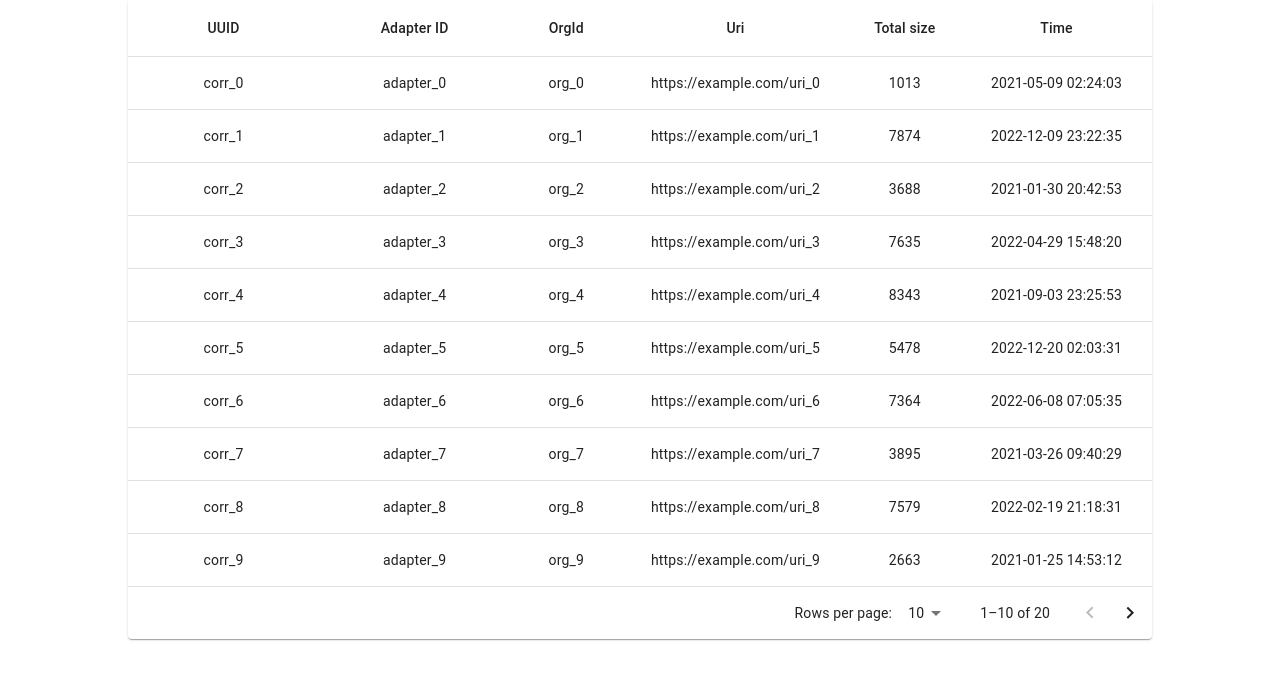
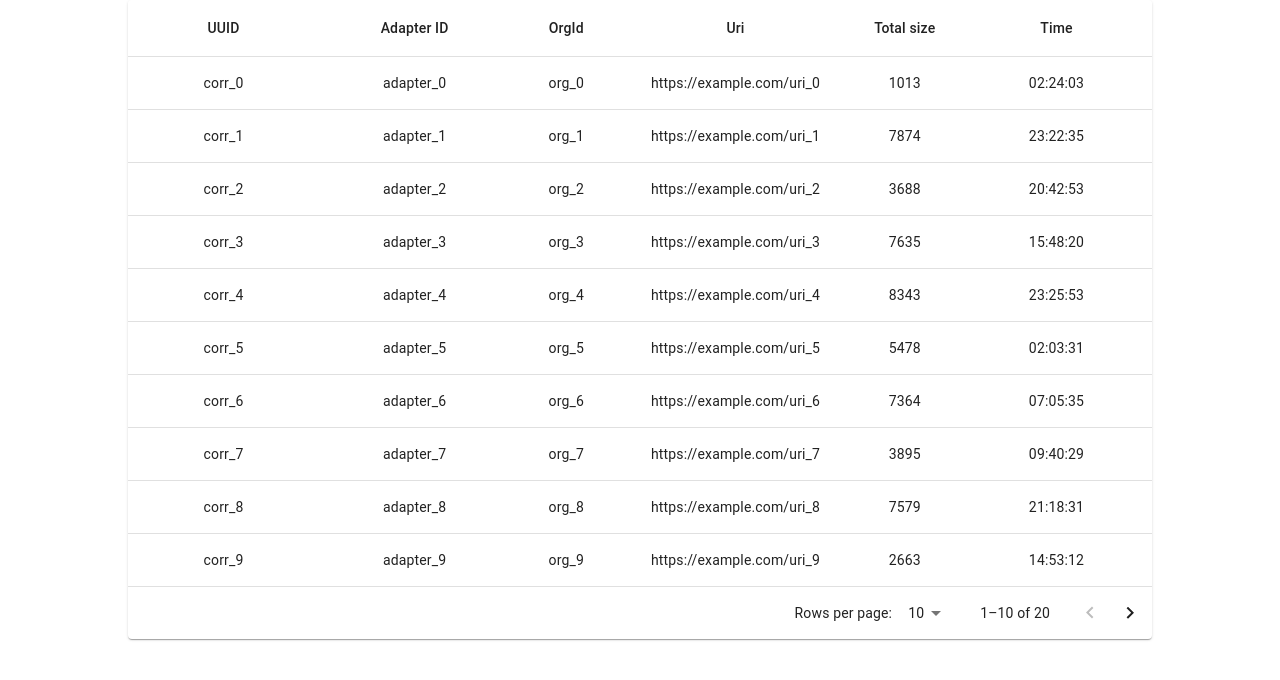
Before and after one commit to FINTLabs/fint-core-status-service-frontend, a Next.js app: page /adapter/event in a window 1280 px wide. Shown: the top 680 px of the page. Built offline with nearby package versions, Linux system fonts and the light colour scheme.

Commit message:
change formating of time

```diff
--- a/src/components/datatable/DataTableRow.jsx
+++ b/src/components/datatable/DataTableRow.jsx
@@ -19,14 +19,11 @@ function DataTableRow({ row, columns }) {
 
 function formatEpochToLocalTime(epoch) {
     const date = new Date(epoch);
-    const yyyy = date.getFullYear();
-    const mm = String(date.getMonth() + 1).padStart(2, '0');
-    const dd = String(date.getDate()).padStart(2, '0');
     const hh = String(date.getHours()).padStart(2, '0');
     const min = String(date.getMinutes()).padStart(2, '0');
     const ss = String(date.getSeconds()).padStart(2, '0');
 
-    return `${yyyy}-${mm}-${dd} ${hh}:${min}:${ss}`;
+    return `${hh}:${min}:${ss}`;
 }
 
 export default DataTableRow;
```
